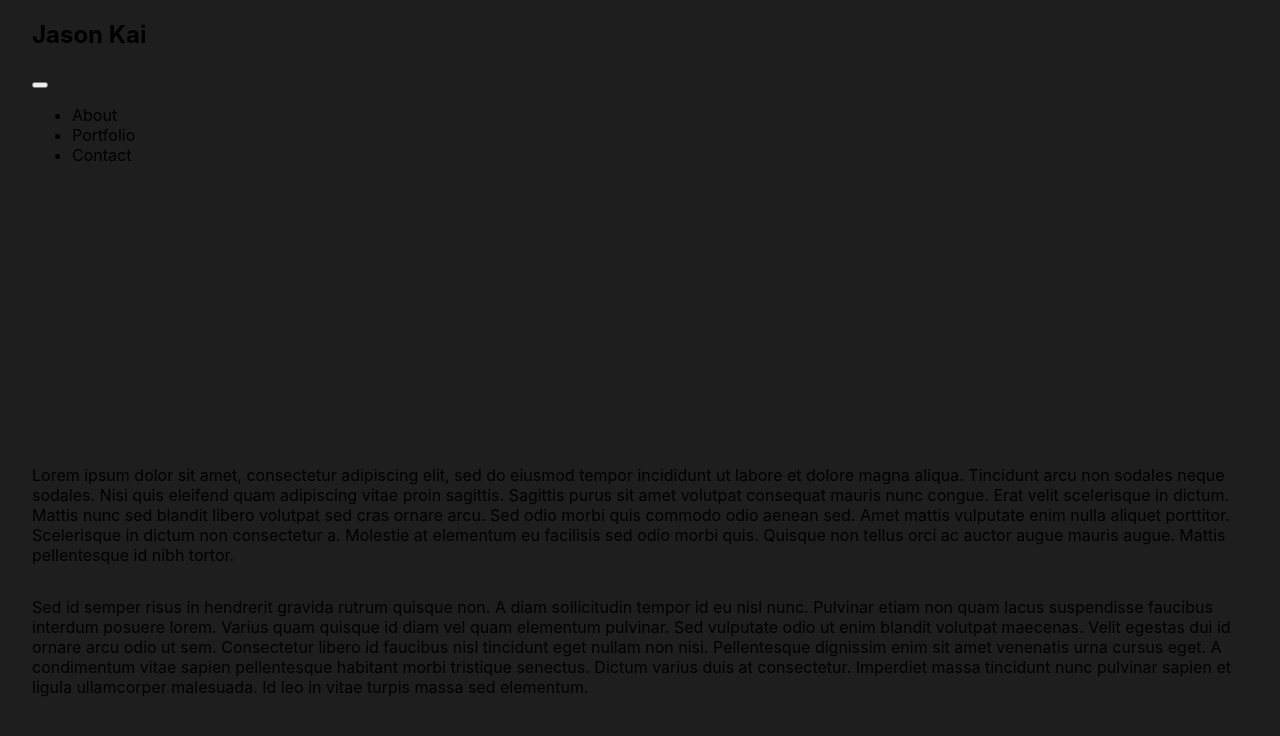
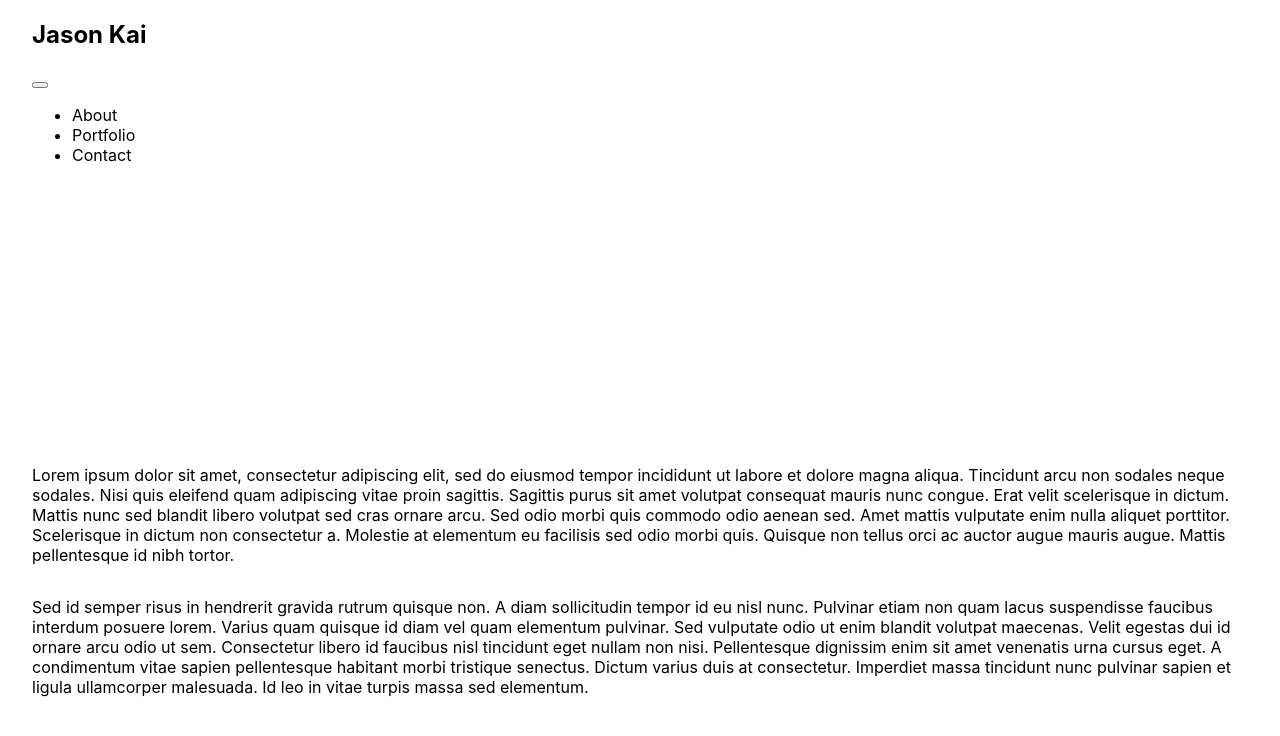
Before and after one commit to kaitj/kaitj.github.io, a Next.js app: page / in a window 1280 px wide. Shown: the top 736 px of the page. Built offline with nearby package versions, Linux system fonts and the light colour scheme.

Commit message:
rm unnecessary scss

```diff
--- a/styles/globals.css
+++ b/styles/globals.css
@@ -9,7 +9,7 @@
 
 html,
 body {
-  background-color: var(--bg-dark);
+  /* background-color: var(--bg-dark); */
   padding: 0;
   margin: 0;
   font-family: -apple-system, BlinkMacSystemFont, Segoe UI, Roboto, Oxygen,
```
